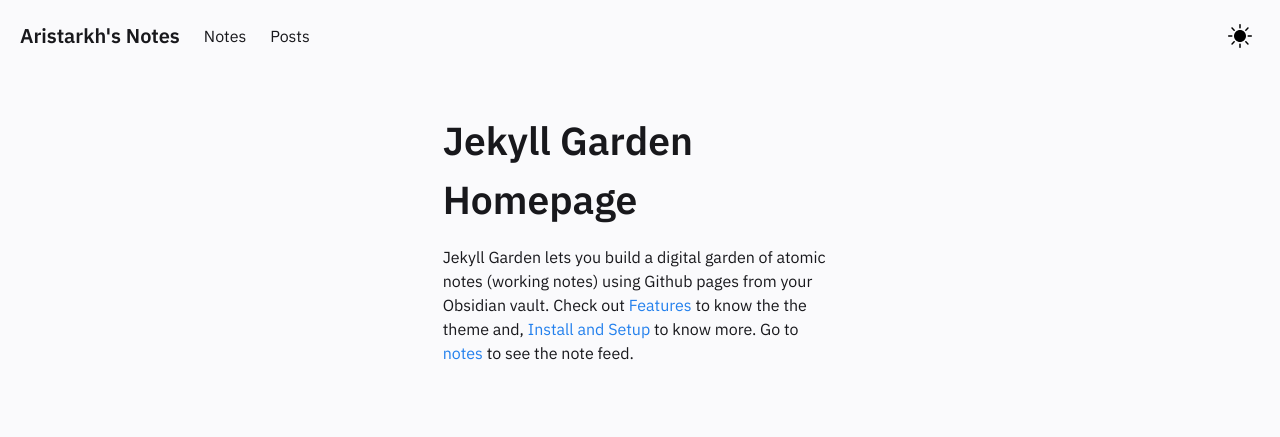
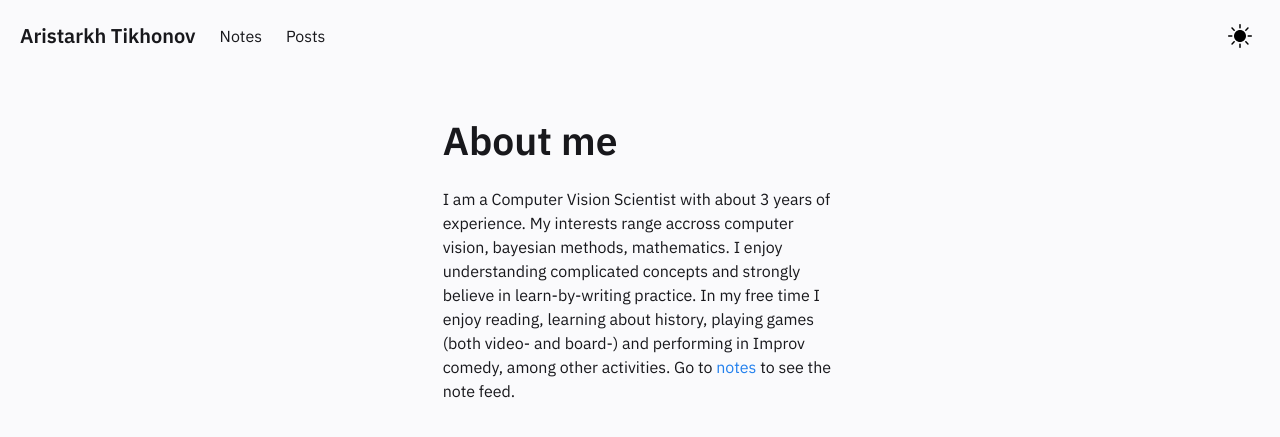
Before and after one commit to Aristarkh4/aristarkh4.github.io, a Jekyll site: the page built from pages/index.md, in a window 1280 px wide. Shown: the top 437 px of the page. Built offline with Jekyll 4.4.1, drawn with Linux system fonts in a browser that asks for light colours.

Commit message:
updated homepage; updated readme

```diff
--- a/_includes/Header.html
+++ b/_includes/Header.html
@@ -32,7 +32,7 @@
 <nav class="navbar is-transparent" role="navigation" aria-label="main navigation">
     <div class="navbar-brand">
       <a class="navbar-item" href="../index.html">
-        <h4>Aristarkh's Notes</h4>
+        <h4>Aristarkh Tikhonov</h4>
       </a>
       <div class="navbar-item navbar-dark-mode__mobile is-hidden-tablet" onclick="modeSwitcher()">
         <div class="buttons">
--- a/_includes/Homepage.html
+++ b/_includes/Homepage.html
@@ -1,10 +1,14 @@
 <div class="column is-4">
     <div class="block homeblock">
-    <h1>Jekyll Garden Homepage</h1>
+    <h1>About me</h1>
 
     <p>
-        Jekyll Garden lets you build a digital garden of atomic notes (working notes) using Github pages from your Obsidian vault.
-        Check out <a href="../posts/features">Features </a> to know the the theme and, <a href="../posts/how-to"> Install and Setup </a> to know more.
+        I am a Computer Vision Scientist with about 3 years of experience.
+        My interests range accross computer vision, bayesian methods, mathematics.
+        I enjoy understanding complicated concepts and strongly believe in learn-by-writing practice.
+        In my free time I enjoy reading, learning about history, playing games (both video- and board-)
+        and performing in Improv comedy, among other activities.
+        <b></b>
         Go to <a href="../notes"> notes </a> to see the note feed.
     </p>
 
```
Also changed, not shown: README.md (+3 -53 lines), _posts/2020-03-01-how-to.md (deleted, +0 -63 lines).
